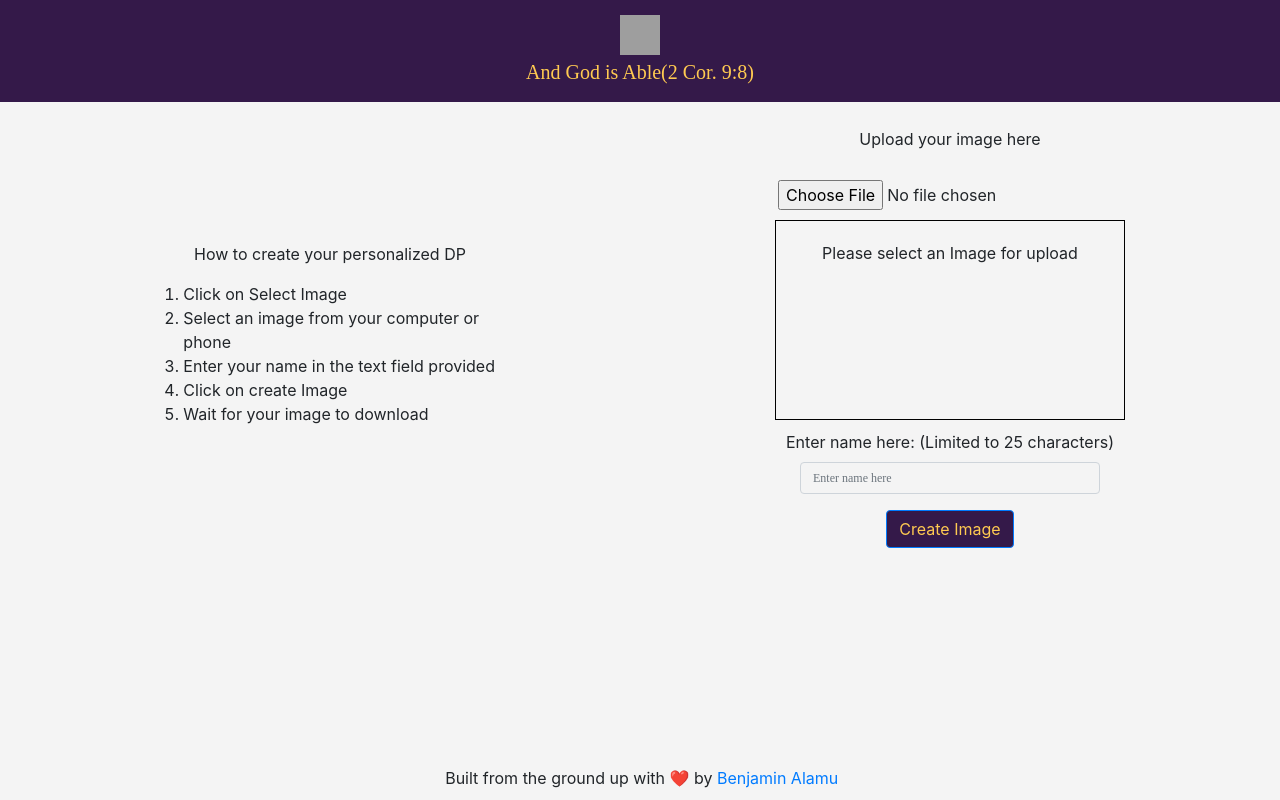
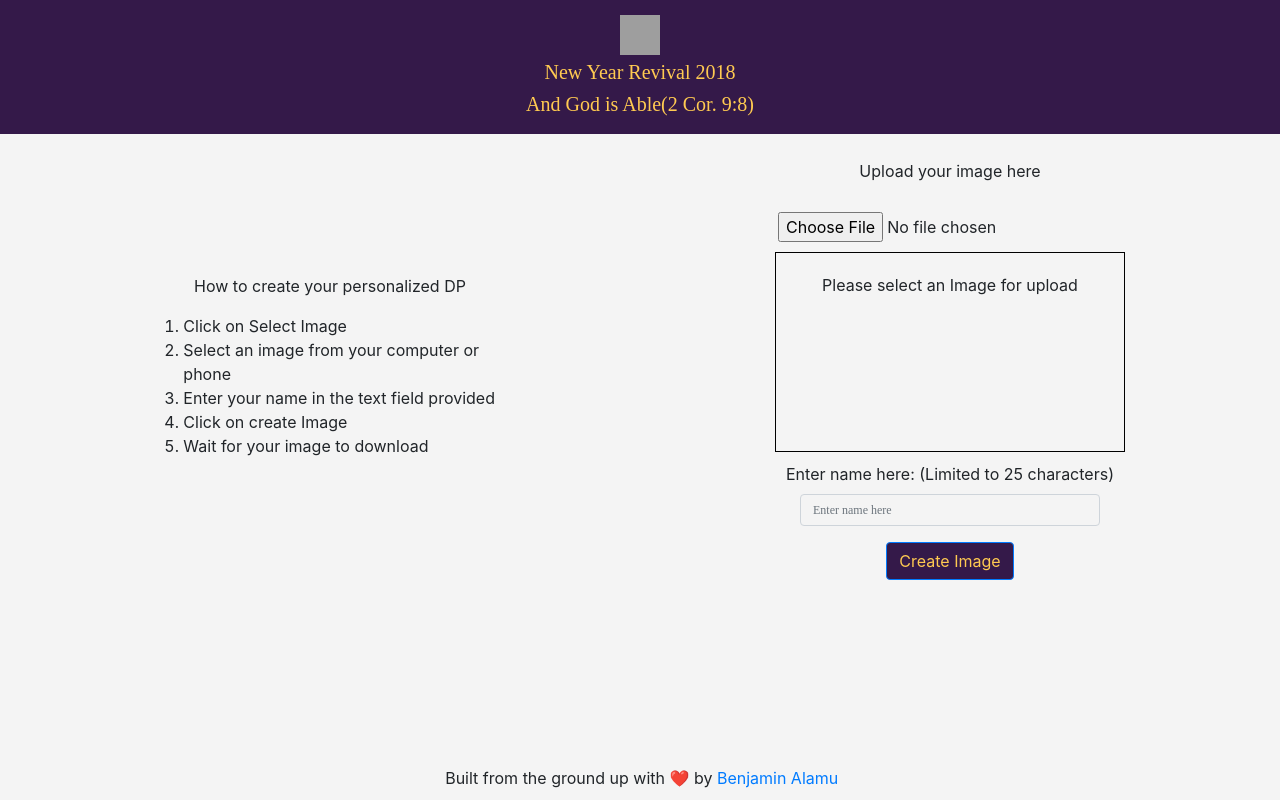
Before and after one commit to BenjaminAlamu/sbc-dp-website, a React (Create React App) app: page / in a window 1280 px wide. Built offline with nearby package versions, Linux system fonts and the light colour scheme; grey boxes are pictures that could not be loaded.

Commit message:
Added more details to the header

```diff
--- a/src/App.js
+++ b/src/App.js
@@ -152,6 +152,7 @@ class App extends Component {
       <div className="App">
         <div className='header'>
           <img className="logo-img" src={`https://res.cloudinary.com/${process.env.REACT_APP_CLOUDINARY_CLOUD_NAME}/image/upload/v1540676155/sbc.png`} alt="sbc-logo" />
+          <h5>New Year Revival 2018</h5>
           <h5>And God is Able(2 Cor. 9:8)</h5>
         </div>
         <div className='row image-part'>
```
